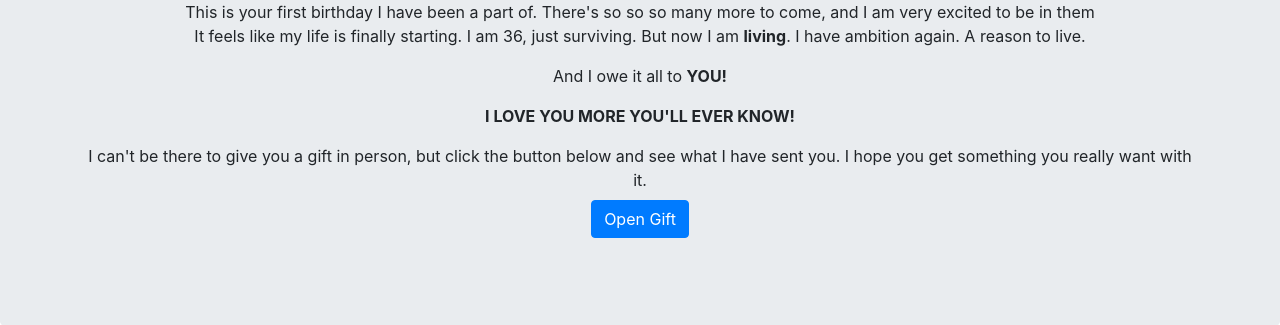
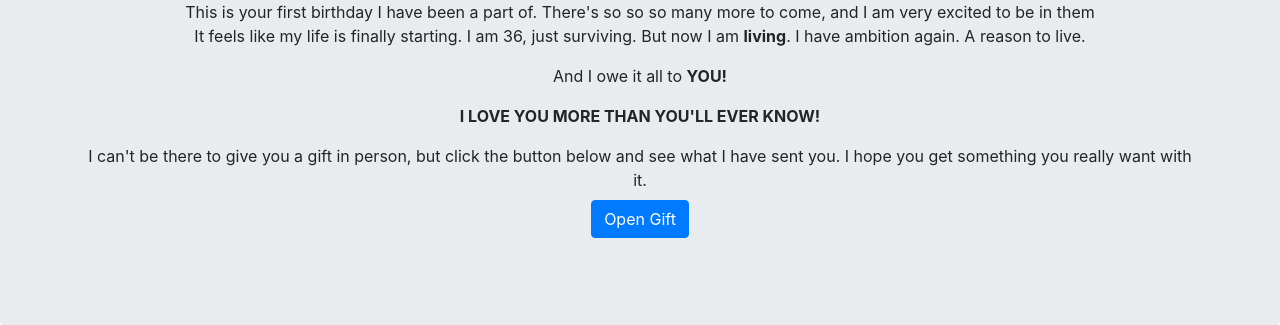
Before and after one commit to ShydenMcM/venus, a Django app: page /final in a window 1280 px wide. Shown: the part 808-1133 px from the top of the page. Run offline with Django 3.2, Linux system fonts and the light colour scheme; some libraries are stand-ins or nearby versions.

Commit message:
this is why we proof read

```diff
--- a/Venus/templates/landing/final.html
+++ b/Venus/templates/landing/final.html
@@ -34,7 +34,7 @@
             And I owe it all to <b>YOU!</b>
             </p>
             <p>
-            <b>I LOVE YOU MORE YOU'LL EVER KNOW!</b>
+            <b>I LOVE YOU MORE THAN YOU'LL EVER KNOW!</b>
             </p>
             <p>
                 I can't be there to give you a gift in person, but click the button below and see what I have sent you. I hope you get something you really want with it.
```
